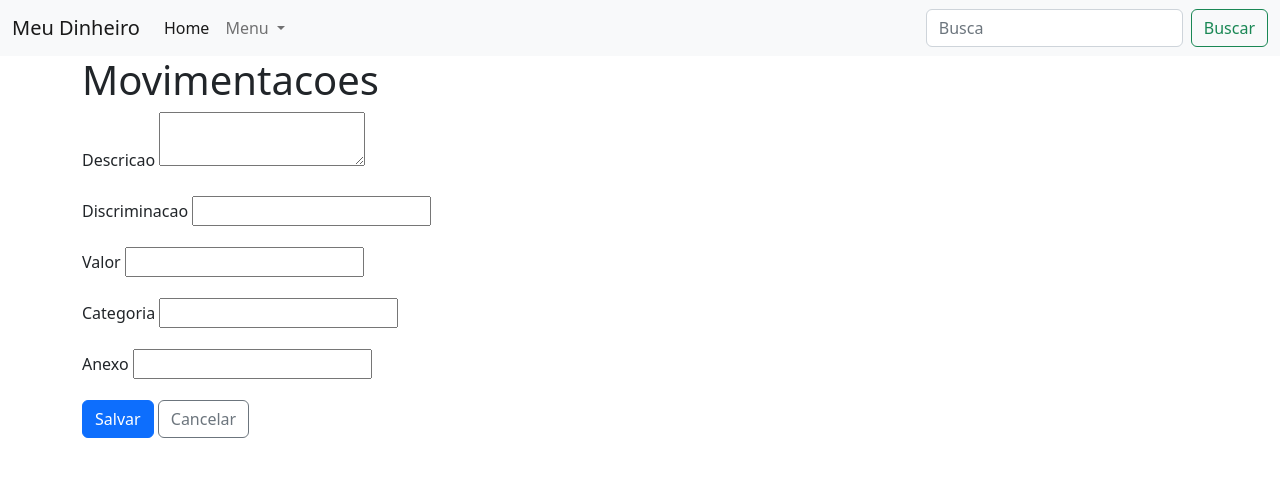
After one commit to italofarias/meudinheiro, a Django app: template templates/movimentacoes/nova_movimentacao.html in a window 1280 px wide. The commit adds this page. Shown: the top 477 px of the page. Run offline with Django 4.2, Linux system fonts and the light colour scheme; the template is opened without the code that fills it, so the values that code supplies are empty, except form fields; tables that the repository leaves empty hold one stand-in row (values such as "Sample post"); form fields are guessed from the names that the template uses; some libraries are stand-ins or nearby versions.

Commit message:
movimentacoes

```diff
--- a/apps/movimentacoes/urls.py
+++ b/apps/movimentacoes/urls.py
@@ -6,4 +6,7 @@ app_name = 'movimentacoes'
 
 urlpatterns = [
     path('minhas-movimentacoes/', views.lista_movimentacoes, name='lista_movimentacoes'),
+    path('nova-movimentacao/', views.nova_movimentacao, name='nova_movimentacao'),
+    path('editar-movimentacao/<int:pk>', views.nova_movimentacao, name='editar_movimentacao'),
+    path('apagar-movimentacao/<int:pk>', views.apagar_movimentacao, name='apagar_movimentacao'),
 ]
--- a/templates/movimentacoes/lista_movimentacoes.html
+++ b/templates/movimentacoes/lista_movimentacoes.html
@@ -27,12 +27,13 @@
                                 <td>{{ movimentacao.discriminacao }}</td>
                                 <td>{{ movimentacao.valor }}</td>
                                 <td>{{ movimentacao.data_criacao }}</td>
-                                <td>{{ movimentacao.get_tipo_display }}</td>
+                                <td>{{ movimentacao.categoria }}</td>
+                                <td><a href="" class='btn btn-info btn-sm'>Editar</a> | <a href="" class='{% url 'movi %}'>Editar</a> | <a href="" class='btn btn-danger btn-sm'>Apagar</a>     </td>
                             </tr>
                         {% endfor %}
                     </tbody>
                 </table>
-                <a class="btn btn-outline-primary" href="">Nova Movimentação</a>
+                <a class="btn btn-outline-primary" href="{% url 'movimentacoes:nova_movimentacao' %}">Nova Movimentação</a>
             </div>
         </div>
     </div>
--- /dev/null
+++ b/templates/movimentacoes/nova_movimentacao.html
@@ -0,0 +1,41 @@
+{% extends 'base.html' %}
+{% load widget_tweaks %}
+
+{% block titulo %}
+    Movimentacoes | {{ block.super }}
+{% endblock titulo %}
+
+{% block corpo %}
+    <div class="container">
+        <div class="row">
+            <div class="col">
+                <h1>Movimentacoes</h1>
+                <form method="post">
+                    {% csrf_token %}
+                    <div class="mb-3">
+                        <label for="{{ form.descricao.id_for_label }}" class="form-label">{{ form.descricao.label }}</label>
+                        {% render_field form.descricao class='form-control' autofocus='autofocus' %}
+                    </div>
+                    <div class="mb-3">
+                        <label for="{{ form.discriminacao.id_for_label }}" class="form-label">{{ form.discriminacao.label }}</label>
+                        {% render_field form.discriminacao class='form-control' %}
+                    </div>
+                    <div class="mb-3">
+                        <label for="{{ form.valor.id_for_label }}" class="form-label">{{ form.valor.label }}</label>
+                        {% render_field form.valor class='form-control' %}
+                    </div>
+                    <div class="mb-3">
+                        <label for="{{ form.categoria.id_for_label }}" class="form-label">{{ form.categoria.label }}</label>
+                        {% render_field form.categoria class='form-control' %}
+                    </div>
+                    <div class="mb-3">
+                        <label for="{{ form.anexo.id_for_label }}" class="form-label">{{ form.anexo.label }}</label>
+                        {% render_field form.anexo class='form-control' %}
+                    </div>
+                    <button type="submit" class="btn btn-primary">Salvar</button>
+                    <a class="btn btn-outline-secondary" href="{% url 'movimentacoes:lista_movimentacoes' %}">Cancelar</a>
+                </form>
+            </div>
+        </div>
+    </div>
+{% endblock corpo %}
```
Also changed, not shown: apps/movimentacoes/views.py (+31 -2 lines).
